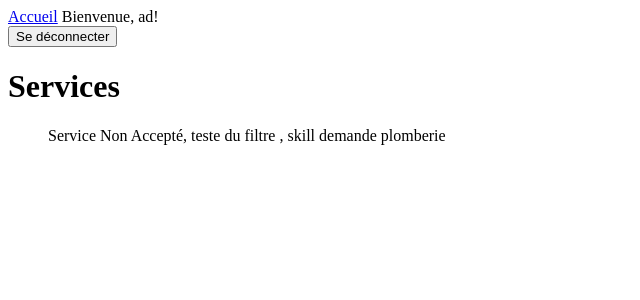
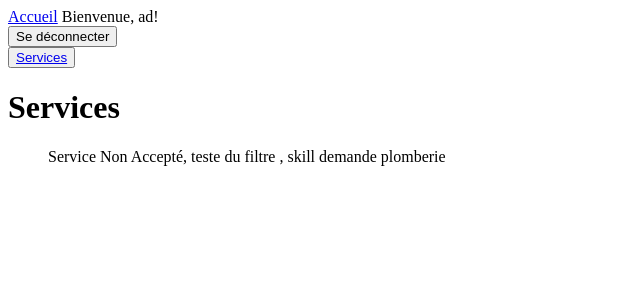
Before and after one commit to theosdu64/Examdjango, a Django app: page /app/services/ in a window 1280 px wide. Shown: the top 300 px of the page, without its empty margins (0-640 px from the left). Run offline with Django 5.2, Linux system fonts and the light colour scheme; a user stored in the database is signed in; data comes from the database, SQL or seed files in the repository; both versions use the stored data as it was after the commit.

Commit message:
ajout de la page service dans la navigation

```diff
--- a/mesvoisin/templates/base.html
+++ b/mesvoisin/templates/base.html
@@ -15,6 +15,7 @@
             {% csrf_token %}
             <button type="submit">Se déconnecter</button>
           </form>
+          <button><a href="{% url 'app:services' %}">Services</a></button>
           {% else %}
           <a href="{% url 'login' %}">Connexion</a>
           {% endif %}
```
Also changed, not shown: mesvoisin/db.sqlite3.
